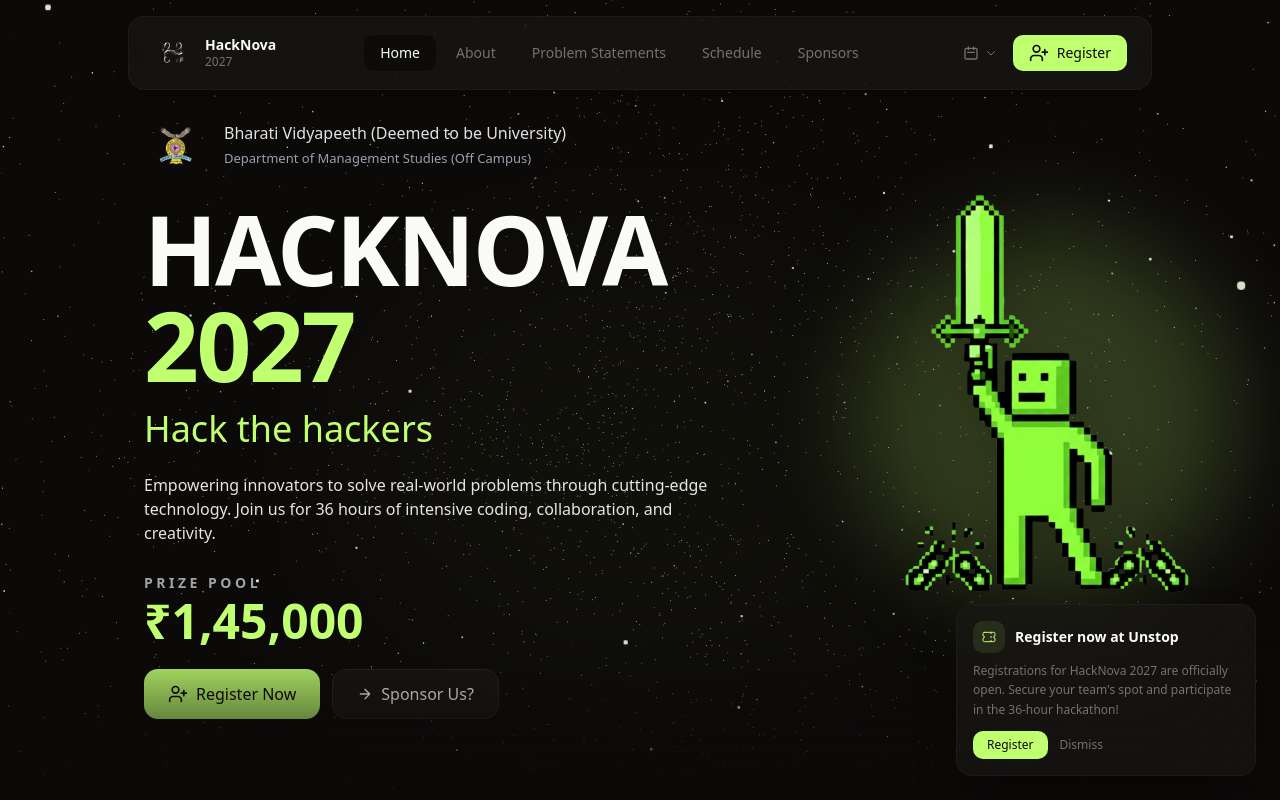
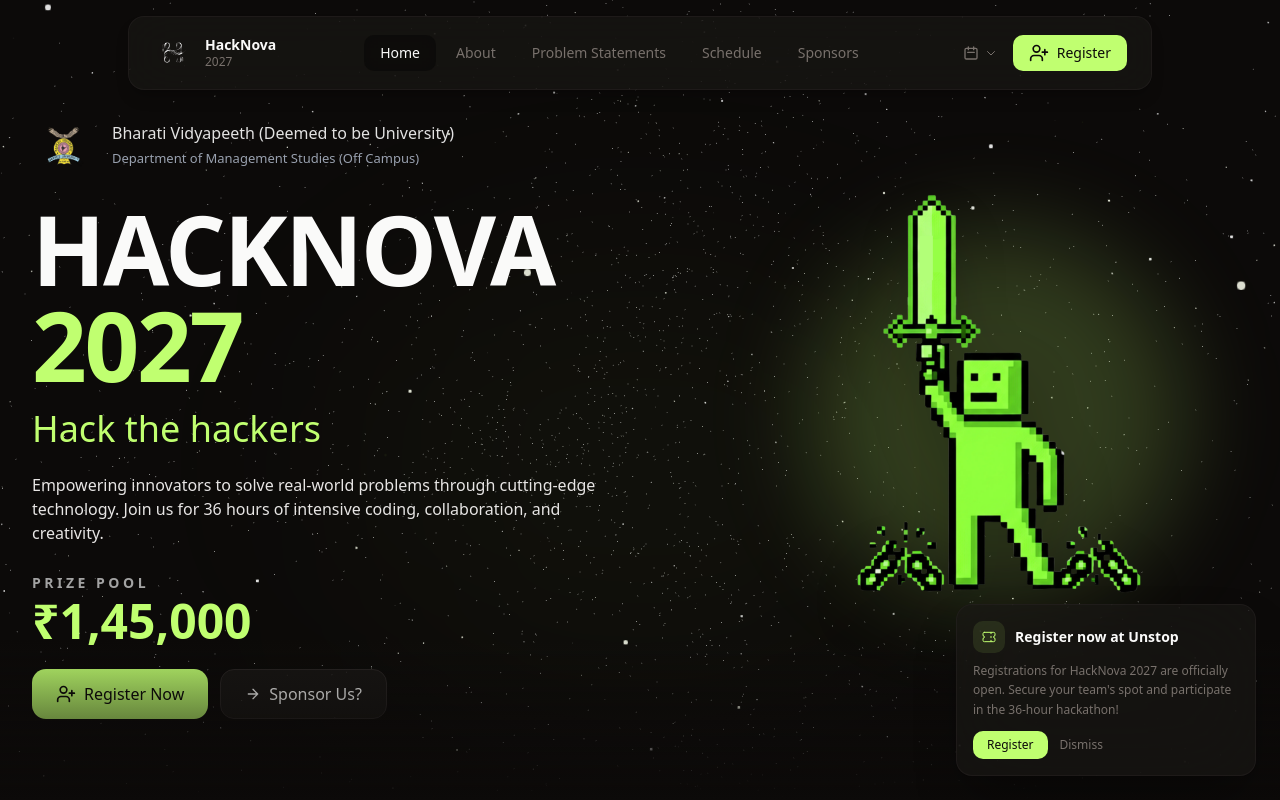
Before and after one commit to adtytiw/hacknova-2027, a Next.js app: page / in a window 1280 px wide. Shown: the top 800 px of the page. Built offline with nearby package versions, Linux system fonts and the light colour scheme.

Commit message:
Widen hero layout and balance spacing

```diff
--- a/src/components/sections/hero.tsx
+++ b/src/components/sections/hero.tsx
@@ -74,7 +74,7 @@
 
 export function Hero() {
   return (
-    <section className="relative flex min-h-svh flex-col items-stretch justify-start overflow-hidden px-5 pt-[108px] pb-[max(2.75rem,env(safe-area-inset-bottom))] lg:min-h-screen lg:items-center lg:justify-center lg:px-6 lg:pt-24 lg:pb-16">
+    <section className="relative flex min-h-svh flex-col items-stretch justify-start overflow-hidden px-5 pt-[108px] pb-[max(2.75rem,env(safe-area-inset-bottom))] lg:min-h-screen lg:items-center lg:justify-center lg:px-8 lg:pt-24 lg:pb-16">
       <Background />
 
       <div
@@ -86,7 +86,7 @@
         }}
       />
 
-      <div className="pointer-events-none absolute top-[42%] right-[-36px] z-[1] flex h-[clamp(10rem,51vw,13.75rem)] w-[clamp(10rem,51vw,13.75rem)] items-center justify-center min-[480px]:right-[calc((100vw_-_430px)/2_-_36px)] lg:hidden">
+      <div className="pointer-events-none absolute top-[42%] right-[-36px] z-[1] flex h-[clamp(10rem,51vw,13.75rem)] w-[clamp(10rem,51vw,13.75rem)] items-center justify-center min-[480px]:right-[calc((100vw_-_430px)/2_-_36px)] sm:right-[calc((100vw_-_560px)/2_-_36px)] md:right-[calc((100vw_-_720px)/2_-_36px)] lg:hidden">
         <div className="bg-accent/20 absolute inset-0 scale-75 rounded-full blur-3xl" />
         <motion.div
           animate={{ y: [0, -10, 0] }}
@@ -104,8 +104,8 @@
         </motion.div>
       </div>
 
-      <div className="relative z-10 mr-auto ml-auto flex w-full max-w-6xl flex-1 flex-col items-stretch justify-start gap-0 lg:mr-8 lg:ml-32 lg:flex-none lg:flex-row lg:items-center lg:justify-center lg:gap-12 xl:ml-48">
-        <div className="mx-auto flex w-full max-w-[430px] flex-1 flex-col lg:hidden">
+      <div className="relative z-10 mx-auto flex w-full max-w-7xl flex-1 flex-col items-stretch justify-start gap-0 lg:flex-none lg:flex-row lg:items-center lg:justify-center lg:gap-14 xl:gap-20">
+        <div className="mx-auto flex w-full max-w-[430px] flex-1 flex-col sm:max-w-[560px] md:max-w-[720px] lg:hidden">
           <div className="flex items-center gap-3">
             <Image
               src="/bvdu-logo.png"
@@ -134,7 +134,7 @@
           <p className="text-accent mt-[22px] text-[22px] leading-tight font-medium">
             Hack the hackers.
           </p>
-          <p className="mt-2 max-w-[210px] text-[16px] leading-[1.45] text-[#a3a9a4]">
+          <p className="mt-2 max-w-[210px] text-[16px] leading-[1.45] text-[#a3a9a4] sm:max-w-[300px] md:max-w-[360px]">
             36 hours of coding, collaboration, and creativity.
           </p>
 
@@ -202,7 +202,7 @@
           variants={containerVariants}
           initial="hidden"
           animate="visible"
-          className="hidden flex-1 flex-col text-left lg:block lg:max-w-2xl"
+          className="hidden min-w-0 flex-1 flex-col text-left lg:block lg:max-w-3xl"
         >
           <motion.div
             variants={itemVariants}
```
